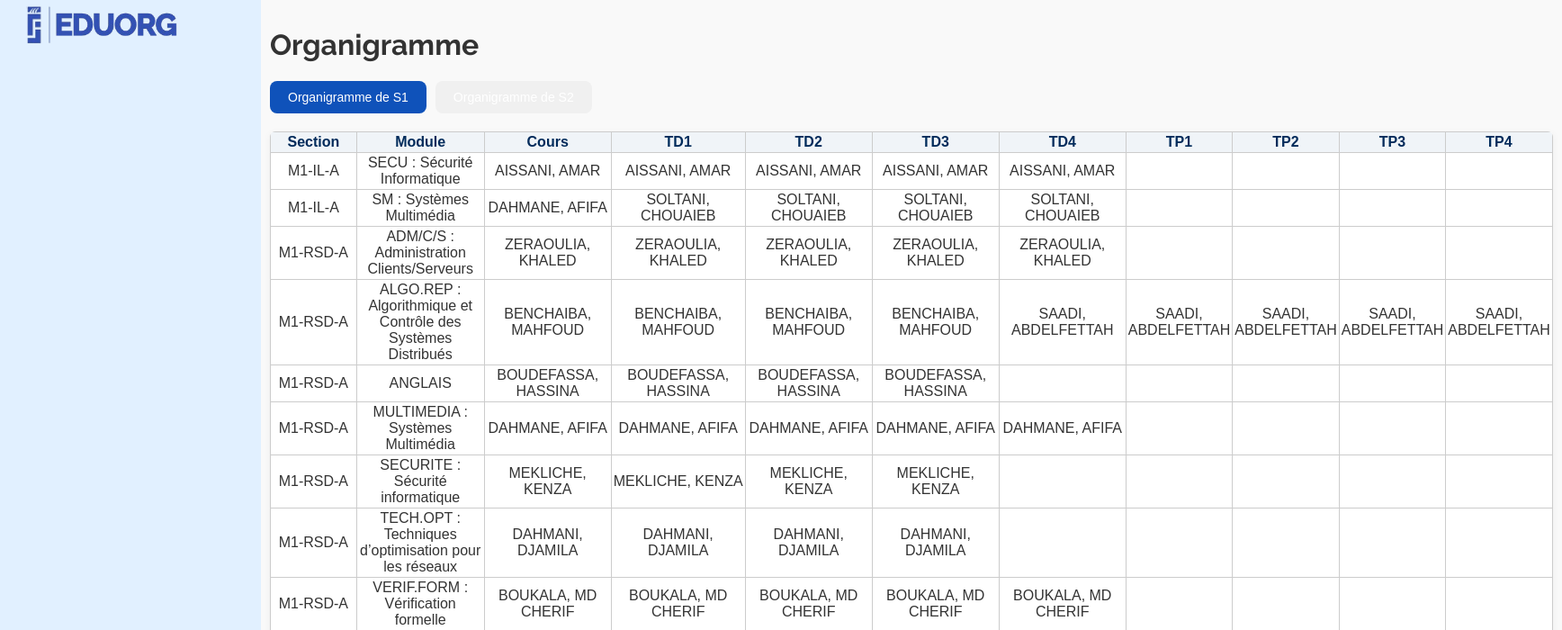
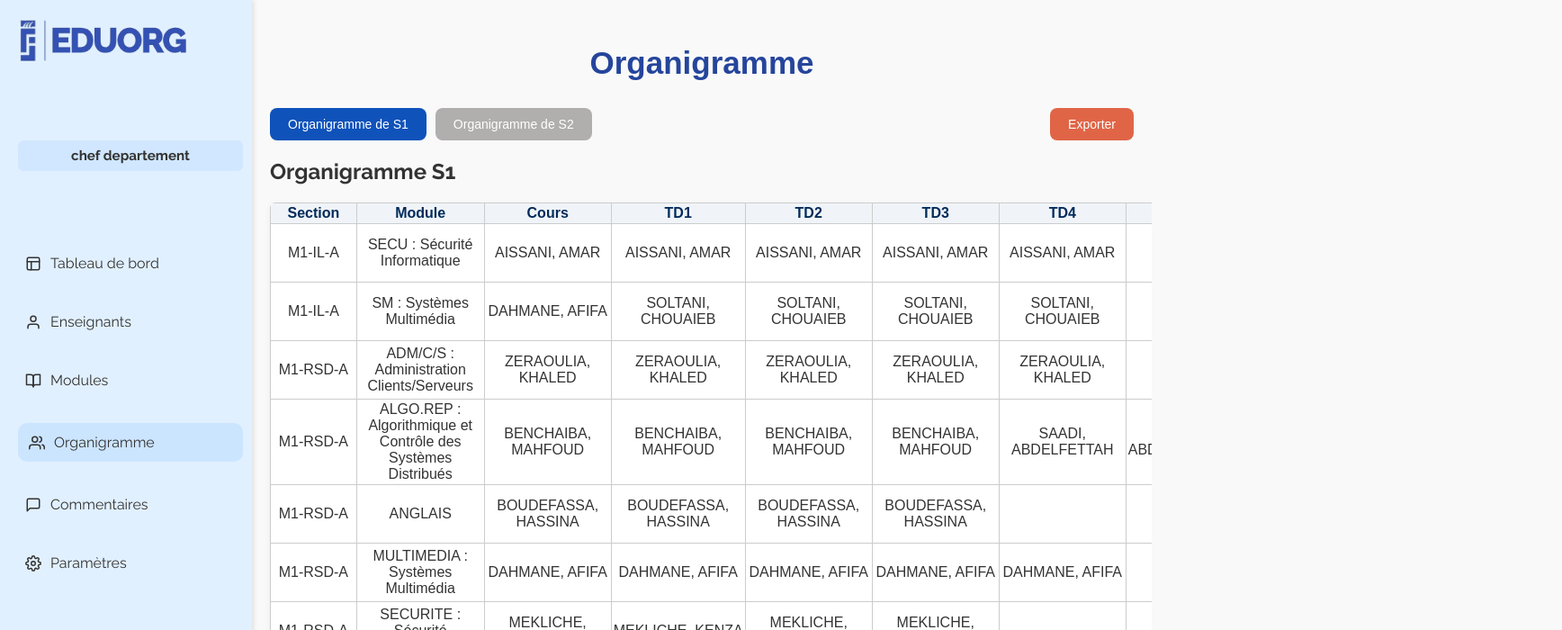
Before and after one commit to melissanf/projet-pluridisciplinaire, a React (Create React App) app: page /organigramme in a window 1280 px wide. Shown: the top 700 px of the page at 90% size, 1736 px wide, since content can reach past the window. Built offline with nearby package versions, Linux system fonts and the light colour scheme.

Commit message:
frontend

```diff
--- a/src/components/ExportPopup.jsx
+++ b/src/components/ExportPopup.jsx
@@ -1,16 +1,18 @@
+// components/ExportPopup.jsx
 import React from 'react';
 import './ExportPopup.css';
 
 const ExportPopup = ({ onClose, onExport }) => {
   const handleExportClick = (fileType) => {
-    onExport(fileType); // Calls the export function with the selected file type
-    onClose(); // Closes the popup
+    onExport(fileType); // Appelle la fonction d'export avec le type choisi
+    onClose(); // Ferme le popup après l'export
   };
 
   return (
     <div className="popup-overlay">
       <div className="popup-container">
         <h3>Choisissez le format d'exportation</h3>
+
         <div className="popup-buttons">
           <button
             className="button-excel"
@@ -18,6 +20,7 @@ const ExportPopup = ({ onClose, onExport }) => {
           >
             Exporter en Excel
           </button>
+
           <button
             className="button-pdf"
             onClick={() => handleExportClick('pdf')}
@@ -25,6 +28,7 @@ const ExportPopup = ({ onClose, onExport }) => {
             Exporter en PDF
           </button>
         </div>
+
         <button className="button-close" onClick={onClose}>
           Fermer
         </button>
--- a/src/components/OrganigrammeTable.jsx
+++ b/src/components/OrganigrammeTable.jsx
@@ -1,7 +1,19 @@
 import React from 'react';
 import './OrganigrammeTable.css';
 
-const OrganigrammeTable = ({ data, title }) => {
+const OrganigrammeTable = ({ data, title, role, onEdit, onDelete }) => {
+  const handleDelete = (ligne) => {
+    // Affichage du message de confirmation
+    const confirmDelete = window.confirm(
+      `Êtes-vous sûr de vouloir supprimer la ligne du module "${ligne.Module}" ?`
+    );
+
+    // Si l'utilisateur confirme, on appelle la fonction onDelete pour supprimer la ligne
+    if (confirmDelete) {
+      onDelete(ligne);
+    }
+  };
+
   return (
     <div className="organigramme-section">
       <h2>{title}</h2>
@@ -19,6 +31,7 @@ const OrganigrammeTable = ({ data, title }) => {
             <th>TP2</th>
             <th>TP3</th>
             <th>TP4</th>
+            {role === 'chef departement' && <th>Actions</th>}
           </tr>
         </thead>
         <tbody>
@@ -35,6 +48,28 @@ const OrganigrammeTable = ({ data, title }) => {
               <td>{ligne.TP2}</td>
               <td>{ligne.TP3}</td>
               <td>{ligne.TP4}</td>
+              {role === 'chef departement' && (
+                <td>
+                  <button
+                    className="exchange-btn"
+                    onClick={(e) => {
+                      e.stopPropagation();
+                      onEdit(ligne); // Appelle la fonction d'échange
+                    }}
+                  >
+                    Échanger
+                  </button>
+                  <button
+                    className="delete-btn"
+                    onClick={(e) => {
+                      e.stopPropagation();
+                      handleDelete(ligne); // Appelle la fonction de suppression avec confirmation
+                    }}
+                  >
+                    ❌
+                  </button>
+                </td>
+              )}
             </tr>
           ))}
         </tbody>
--- /dev/null
+++ b/src/components/PopupEchange.css
@@ -0,0 +1,79 @@
+.popup-echange-overlay {
+    position: fixed;
+    top: 0;
+    left: 0;
+    width: 100%;
+    height: 100%;
+    background: rgba(0, 0, 0, 0.5);
+    display: flex;
+    align-items: center;
+    justify-content: center;
+    z-index: 999;
+  }
+
+  .popup-echange-content {
+    background: white;
+    padding: 30px;
+    border-radius: 12px;
+    width: 500px;
+    max-height: 90vh;
+    overflow-y: auto;
+    box-shadow: 0 0 15px rgba(0, 0, 0, 0.3);
+    font-family: 'Ralway',sans-serif;
+    color: #084298;
+  }
+
+  .popup-echange-form {
+    display: flex;
+    flex-direction: column;
+  }
+
+  .form-group {
+    margin-bottom: 15px;
+  }
+
+  .form-group label {
+    font-weight: bold;
+    margin-bottom: 5px;
+    display: block;
+  }
+
+  .form-group input {
+    width: 100%;
+    padding: 8px;
+    border: 1px solid #ccc;
+    border-radius: 8px;
+  }
+
+  .popup-echange-buttons {
+    display: flex;
+    justify-content: flex-end;
+    gap: 10px;
+    margin-top: 20px;
+  }
+
+  .btn-submit {
+    background-color: #0a8a21;
+    color: white;
+    padding: 10px 20px;
+    border: none;
+    border-radius: 8px;
+    cursor: pointer;
+  }
+
+  .btn-cancel {
+    background-color: #bbb;
+    color: white;
+    padding: 10px 20px;
+    border: none;
+    border-radius: 8px;
+    cursor: pointer;
+  }
+
+  .btn-submit:hover {
+    background-color: #045a14;
+  }
+
+  .btn-cancel:hover {
+    background-color: #a09f9f;
+  }
--- /dev/null
+++ b/src/components/PopupEchange.jsx
@@ -0,0 +1,51 @@
+import React, { useState } from 'react';
+import './PopupEchange.css'; // On va aussi prévoir un petit CSS sympa
+
+const PopupEchange = ({ ligne, onClose, onSubmit }) => {
+  const [formData, setFormData] = useState({ ...ligne });
+
+  const handleChange = (e) => {
+    const { name, value } = e.target;
+    setFormData(prev => ({
+      ...prev,
+      [name]: value
+    }));
+  };
+
+  const handleSubmit = (e) => {
+    e.preventDefault();
+    onSubmit(formData); // Envoie les nouvelles données
+  };
+
+  return (
+    <div className="popup-echange-overlay">
+      <div className="popup-echange-content">
+        <h2>Modifier la ligne</h2>
+        <form onSubmit={handleSubmit} className="popup-echange-form">
+          {[
+            'Section', 'Module', 'Cours',
+            'TD1', 'TD2', 'TD3', 'TD4',
+            'TP1', 'TP2', 'TP3', 'TP4'
+          ].map((field) => (
+            <div key={field} className="form-group">
+              <label>{field}</label>
+              <input
+                type="text"
+                name={field}
+                value={formData[field] || ''}
+                onChange={handleChange}
+              />
+            </div>
+          ))}
+
+          <div className="popup-echange-buttons">
+            <button type="submit" className="btn-submit">Valider</button>
+            <button type="button" className="btn-cancel" onClick={onClose}>Annuler</button>
+          </div>
+        </form>
+      </div>
+    </div>
+  );
+};
+
+export default PopupEchange;
--- a/src/components/Sidebar.css
+++ b/src/components/Sidebar.css
@@ -1,11 +1,12 @@
 /* Sidebar */
 .sidebar {
-  width: 250px;
+  width: 280px;
   background-color: #e1f0ff;
   padding: 20px;
   display: flex;
   flex-direction: column;
   justify-content: space-between;
+  height: 100vh;
 }
 
 /* Logo styling */
@@ -13,12 +14,12 @@
   display: flex;
   justify-content: center;
   align-items: center;
-  margin-bottom: -50px;
-  margin-top: 10px;
+  margin-bottom: -70px;
+  margin-top: 20px;
 }
 
 .logo img {
-  width: 90%;
+  width: 100%;
   height: auto;
 }
 
@@ -32,7 +33,7 @@
   text-align: center;
   font-size: 0.95rem;
   margin-top: 150px;
-  margin-bottom: -100px;
+  margin-bottom: -50px;
 }
 
 /* Menu */
@@ -69,7 +70,7 @@
   padding: 6px 8px;
   border-radius: 5px;
   transition: background-color 0.2s ease;
-  margin-bottom: 20px;
+  margin-bottom: 30px;
   margin-top: -20px;
  }
 
--- a/src/pages/Dashboard.jsx
+++ b/src/pages/Dashboard.jsx
@@ -1,10 +1,9 @@
 import React, { useState } from 'react';
 import './Dashboard.css';
-import { LayoutDashboard, User, BookOpen, Bell, LogOut } from 'lucide-react';
 import { FontAwesomeIcon } from '@fortawesome/react-fontawesome';
 import { faClipboard } from '@fortawesome/free-solid-svg-icons';
-import logo from '../assets/eduorg.logo.png';
 import { useNavigate } from 'react-router-dom';
+import SidebarTeacher from '../components/SidebarTeacher'; // Import de la SidebarTeacher
 
 const Dashboard = () => {
   const [activeItem, setActiveItem] = useState('Dashboard');
@@ -20,7 +19,8 @@ const Dashboard = () => {
 
   return (
     <div className="dashboard-container">
-       <Sidebar />
+      {/* Utilisation de SidebarTeacher */}
+      <SidebarTeacher />
       <main className="main-content">
         <div className="content">
           <div className="top-bar">
--- a/src/pages/ModuleManagement.css
+++ b/src/pages/ModuleManagement.css
@@ -157,7 +157,7 @@ textarea:focus {
 .module-table th,
 .module-table td {
   border-bottom: 0.5px solid #e5e7eb; /* ligne fine */
-  padding: 14px 18px;
+  padding: 12px 16px;
   text-align: left;
   background-color: white;
 }
--- a/src/pages/OrganigrammePage.css
+++ b/src/pages/OrganigrammePage.css
@@ -1,35 +1,101 @@
-/* Wrapper for the whole page */
+/* Wrapper pour toute la page */
 .organigramme-page {
   display: flex;
-  min-height: 80vh; /* Ensure it takes at least full screen height */
+  height: 100vh; /* toute la hauteur de l'écran */
+  overflow: hidden;
 }
 
-/* Main content area next to the sidebar */
+/* Sidebar fixé */
+.organigramme-sidebar {
+  width: 280px;
+  background-color: #f5f5f5;
+  box-shadow: 2px 0 5px rgba(0, 0, 0, 0.1);
+  overflow: hidden;
+  height: 100vh;
+}
+
+/* Titre Organigramme */
+.h1-organigramme {
+  color: #25459c;
+  font-size: 35px;
+  font-weight: bold;
+  margin-bottom: 30px;
+  margin-top: 30px;
+  text-align: center;
+  font-family: 'Ralway', sans-serif;
+}
+
+/* Contenu principal */
 .organigramme-content {
   flex: 1;
-  padding: 10px;
-  margin-left: 200px; /* Keep margin for sidebar */
+  padding: 20px;
+  overflow-y: auto;
 }
 
-.organigramme-buttons {
-  margin: 20px 0;
+/* Top bar */
+.organigramme-top-bar {
+  display: flex;
+  justify-content: space-between;
+  align-items: center;
+  margin-bottom: 20px;
 }
 
-.organigramme-buttons button {
+/* Groupe des boutons S1/S2 */
+.organigramme-buttons {
+  display: flex;
+  gap: 10px;
+}
+
+/* Groupe des boutons  / Exporter / Commenter */
+.organigramme-tools-buttons {
+  display: flex;
+  gap: 10px;
+}
+
+/* Style général des boutons */
+.organigramme-buttons button,
+.organigramme-tools-buttons button {
   padding: 10px 20px;
-  margin-right: 10px;
   border: none;
-  background-color: #f0f0f0;
   cursor: pointer;
   border-radius: 8px;
+  font-size: 14px;
+  white-space: nowrap;
   transition: background-color 0.3s;
+}
+
+/* Boutons S1/S2 */
+.organigramme-buttons button {
+  background-color: #b1aeae;
 }
 
 .organigramme-buttons button:hover {
   background-color: #d6e6f2;
 }
 
+/* Bouton actif S1/S2 */
 .organigramme-buttons button.active {
   background-color: #0f52ba;
   color: white;
 }
+
+
+
+.btn-exporter {
+  background-color: #db4722d3;
+  color: white;
+}
+
+.btn-exporter:hover {
+  background-color: #77797a;
+}
+
+/* Bouton Commenter - BLEU */
+.btn-commenter {
+  background-color: #0f52ba;
+  color: white;
+}
+
+.btn-commenter:hover {
+  background-color: #084298;
+}
--- a/src/pages/OrganigrammePage.jsx
+++ b/src/pages/OrganigrammePage.jsx
@@ -1,36 +1,74 @@
 import React, { useState, useEffect } from 'react';
 import Sidebar from '../components/Sidebar';
 import OrganigrammeTable from '../components/OrganigrammeTable';
-import PopupCommentaire from '../components/PopupCommentaire'; // Import PopupCommentaire
+import PopupCommentaire from '../components/PopupCommentaire';
+import ExportPopup from '../components/ExportPopup';
+import PopupEchange from '../components/PopupEchange'; // Ajout du popup d'échange
 import organigrammeS1 from '../data/OrganigrammeS1.json';
 import organigrammeS2 from '../data/OrganigrammeS2.json';
-
 import './OrganigrammePage.css';
 
 const OrganigrammePage = () => {
   const [active, setActive] = useState('S1');
-  const [role, setRole] = useState(''); // Role is stored in state
+  const [role, setRole] = useState('');
   const [showCommentPopup, setShowCommentPopup] = useState(false);
+  const [showExportPopup, setShowExportPopup] = useState(false);
+  const [showEchangePopup, setShowEchangePopup] = useState(false); // état pour ouvrir popup échange
   const [commentText, setCommentText] = useState('');
+  const [ligneToEdit, setLigneToEdit] = useState(null); // ligne sélectionnée pour échanger
+  const [dataS1, setDataS1] = useState([]);
+  const [dataS2, setDataS2] = useState([]);
 
   useEffect(() => {
     const storedRole = localStorage.getItem('userRole') || 'chef departement';
-    setRole(storedRole); // Set role from local storage or default to 'chef departement'
+    setRole(storedRole);
+    setDataS1(organigrammeS1);
+    setDataS2(organigrammeS2);
   }, []);
 
-  const handleCommentClick = () => {
-    setShowCommentPopup(true); // Show comment popup when the button is clicked
+  const handleExportClick = () => {
+    setShowExportPopup(true);
+  };
+
+  const handleDelete = (ligneToDelete) => {
+    if (active === 'S1') {
+      setDataS1(prev => prev.filter(ligne => ligne !== ligneToDelete));
+    } else {
+      setDataS2(prev => prev.filter(ligne => ligne !== ligneToDelete));
+    }
+  };
+
+  const handleEdit = (ligne) => {
+    setLigneToEdit(ligne); // On stocke la ligne à modifier
+    setShowEchangePopup(true); // On ouvre le popup
+  };
+
+  const handleEchangeSubmit = (nouvelleLigne) => {
+    if (active === 'S1') {
+      setDataS1(prevData => prevData.map(ligne => ligne === ligneToEdit ? nouvelleLigne : ligne));
+    } else {
+      setDataS2(prevData => prevData.map(ligne => ligne === ligneToEdit ? nouvelleLigne : ligne));
+    }
+    setShowEchangePopup(false);
+    setLigneToEdit(null);
   };
 
   return (
-    <div style={{ display: 'flex' }}>
+    <div className="organigramme-page">
+      {/* Sidebar */}
+      <div className="organigramme-sidebar">
+        <Sidebar />
+      </div>
 
-      <Sidebar /> {/* Sidebar component */}
-      <div style={{ padding: '10px', flex: 1 }}>
-        <h1>Organigramme</h1>
+      {/* Contenu principal */}
+      <div className="organigramme-content">
+        {/* Titre */}
+        <h1 className="h1-organigramme">Organigramme</h1>
 
-        {role === 'chef departement' ? (
-          <>
+        {/* Top bar */}
+        <div className="organigramme-top-bar">
+          {/* Boutons S1/S2 pour chef de département */}
+          {role === 'chef departement' && (
             <div className="organigramme-buttons">
               <button
                 className={active === 'S1' ? 'active' : ''}
@@ -45,20 +83,41 @@ const OrganigrammePage = () => {
                 Organigramme de S2
               </button>
             </div>
-            {/* Pass correct data (organigrammeS1 or organigrammeS2) based on active state */}
-            <OrganigrammeTable data={active === 'S1' ? organigrammeS1 : organigrammeS2} />
-          </>
-        ) : (
-          <>
-            <div style={{ marginBottom: '20px' }}>
-              <button className="button-comment" onClick={handleCommentClick}>
-                💬 COMMENTER L'ORGANIGRAMME
+          )}
+
+          {/* Boutons d'action */}
+          <div className="organigramme-tools-buttons">
+            {/* Bouton Exporter pour chef departement */}
+            {role === 'chef departement' && (
+              <button className="btn-exporter" onClick={handleExportClick}>
+                Exporter
               </button>
-            </div>
-          </>
+            )}
+
+            {/* Bouton Commenter pour staff administrateur */}
+            {role === 'staff administrateur' && (
+              <button
+                className="btn-commenter"
+                onClick={() => setShowCommentPopup(true)}
+              >
+                💬 Commenter
+              </button>
+            )}
+          </div>
+        </div>
+
+        {/* Tableau */}
+        {role === 'chef departement' && (
+          <OrganigrammeTable
+            data={active === 'S1' ? dataS1 : dataS2}
+            title={`Organigramme ${active}`}
+            role={role}
+            onEdit={handleEdit}  // Affiché pour chef departement uniquement
+            onDelete={handleDelete}  // Affiché pour chef departement uniquement
+          />
         )}
 
-        {/* Popup pour commentaire */}
+        {/* Popup commentaire */}
         {showCommentPopup && (
           <PopupCommentaire
             isOpen={showCommentPopup}
@@ -67,9 +126,29 @@ const OrganigrammePage = () => {
             setCommentText={setCommentText}
             onSubmit={() => {
               console.log('Commentaire ajouté pour Organigramme:', commentText);
-              setShowCommentPopup(false); // Close the popup after submission
-              setCommentText(''); // Clear the comment text
+              setShowCommentPopup(false);
+              setCommentText('');
             }}
+          />
+        )}
+
+        {/* Popup export */}
+        {showExportPopup && (
+          <ExportPopup
+            onClose={() => setShowExportPopup(false)}
+            onExport={(type) => {
+              console.log(`Export demandé en format : ${type}`);
+              setShowExportPopup(false);
+            }}
+          />
+        )}
+
+        {/* Popup échange */}
+        {showEchangePopup && ligneToEdit && role === 'chef departement' && (
+          <PopupEchange
+            ligne={ligneToEdit}
+            onClose={() => setShowEchangePopup(false)}
+            onSubmit={handleEchangeSubmit}
           />
         )}
       </div>
```
Also changed, not shown: src/components/OrganigrammeTable.css (line endings or trailing spaces).
